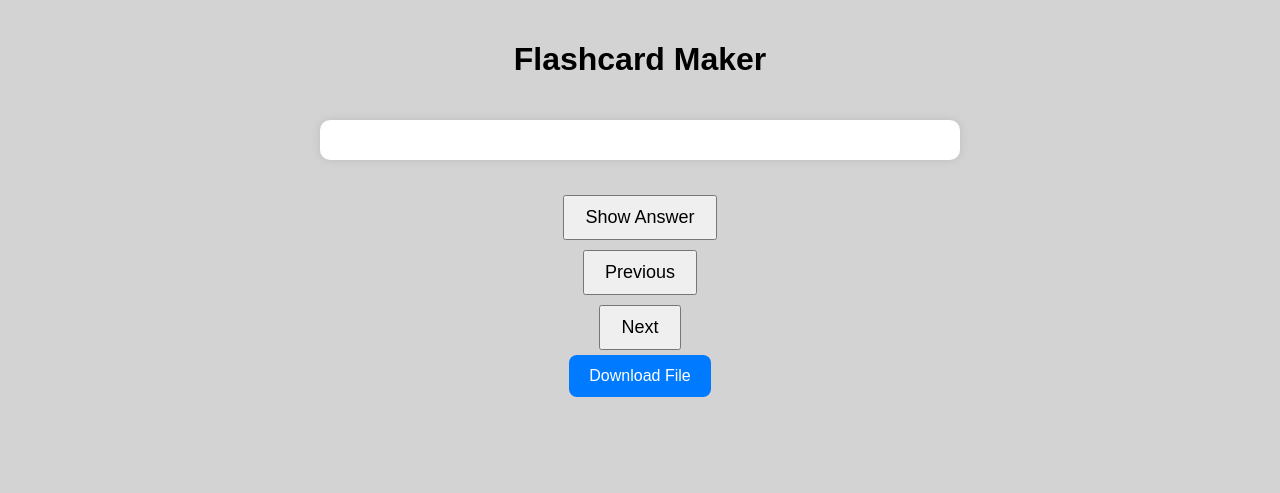
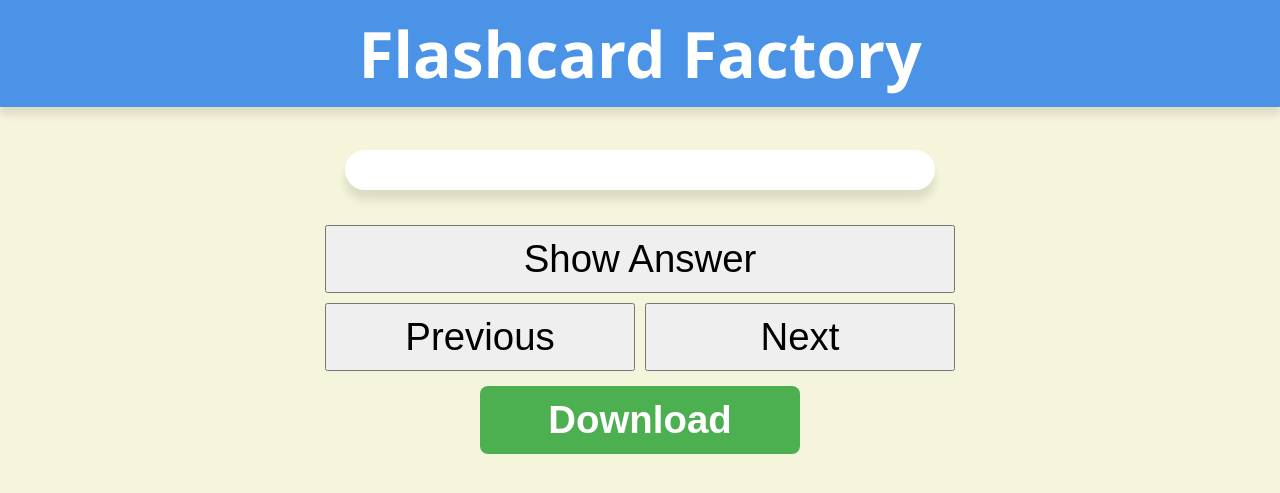
Before and after one commit to SpencerPresley/FlashcardFactory, a Flask app: template src/frontend/templates/flashcards.html in a window 1280 px wide. Shown: the top 493 px of the page. Run offline with Flask 3, Linux system fonts and the light colour scheme; the template is opened without the code that fills it, so the values that code supplies are empty.

Commit message:
Redid html and css for flashcards

```diff
--- a/server.py
+++ b/server.py
@@ -59,7 +59,7 @@ def make_cards(
 
     # flash_cards = "sample.txt"
 
-    flash_cards = run(data, "AIzaSyD9bJQN6OeXwueJd9fC4ctgOfCkzijVESk").get("flashcards_file_path")
+    flash_cards = run(data, os.getenv("GOOGLE_API_KEY")).get("flashcards_file_path")
 
     return templates.TemplateResponse(
         request=request,
--- a/src/frontend/static/flashcards.css
+++ b/src/frontend/static/flashcards.css
@@ -1,71 +1,93 @@
-.downloadButton {
-  background-color: #007bff; /* Nice blue */
-  color: white;
-  padding: 12px 20px;
-  border: none;
-  border-radius: 8px;
-  font-size: 16px;
-  cursor: pointer;
-  transition: all 0.3s ease;
-  text-decoration: none; /* Remove underline for links */
-  display: inline-block;
-}
-
-.downloadButton:hover {
-  background-color: #0056b3; /* Darker blue on hover */
-  transform: scale(1.05); /* Slight zoom effect */
-}
-
-.downloadButton:active {
-  transform: scale(0.95); /* Click effect */
-}
-
 :root {
-  --background-color: lightgray;
+  --background-color: beige;
   --flashcard-bg-color: white;
   --text-color: black;
 }
 
 body {
   margin: 0;
-  padding: 20px; /* Add padding to create a gap around the edge */
   font-family: Arial, sans-serif;
   background-color: var(--background-color);
   color: var(--text-color);
-  display: flex;
-  flex-direction: column;
-  align-items: center;
 }
 
-h1 {
+.webname {
+  background-color: #4a93e7;
+  font-family: "Segoe UI";
+  width: 100;
+  margin-top: 0;
+  padding: 10px;
+  color: white;
+  box-shadow: 0px 8px 8px rgba(0, 0, 0, 0.1);
+  font-size: 5vw;
   text-align: center;
-  color: black;
 }
 
-#flashcard-container {
-  display: flex;
-  flex-direction: column;
-  align-items: center;
-  width: 80%;
-  max-width: 600px;
-  margin: 20px auto;
+.flashcard {
+  margin: 0 auto;
+  background-color: var(--flashcard-bg-color);
+  padding: 20px;
+  border-radius: 20px;
+  box-shadow: 0 10px 10px rgba(0, 0, 0, 0.1);
+  width: 100%;
+  text-align: center;
+  font-size: 4vw;
+  margin-bottom: 30px;
+  width: 43%;
+  height: 80%;
 }
 
-#flashcard {
-  background-color: var(--flashcard-bg-color);
-  padding: 20px;
-  border-radius: 10px;
-  box-shadow: 0 0 10px rgba(0, 0, 0, 0.1);
-  width: 100%;
-  text-align: center;
-  font-size: xx-large;
-  margin-bottom: 30px;
-  height: 75%;
+.answer {
+  width: 50%; /* Adjust as needed */
+  margin: 0 auto; /* Centers it horizontally */
+  display: flex;
+}
+
+.prevNext {
+  width: 50%; /* Adjust as needed */
+  margin: 0 auto; /* Centers it horizontally */
+  display: flex;
+}
+
+.prevNext #prev-card {
+  flex: 1;
+}
+
+.prevNext #next-card {
+  flex: 1;
+}
+
+.answer #toggle-answer {
+  flex:1;
 }
 
 button {
   padding: 10px 20px;
   margin: 5px;
-  font-size: large;
+  font-size: 3vw;
   cursor: pointer;
 }
+
+.download {
+  width: 25%;
+  margin: 10px auto;
+  display: flex;
+}
+
+a {
+  flex: 1;
+  text-decoration: none;
+  background-color: #4CAF50;
+  color: white;
+  padding: 12px 20px;
+  border: none;
+  border-radius: 8px;
+  font-weight: bold;
+  text-align: center;
+  font-size: 3vw;
+  cursor: pointer;
+}
+
+a:hover {
+  background-color: #45a049;
+}
--- a/src/frontend/templates/flashcards.html
+++ b/src/frontend/templates/flashcards.html
@@ -3,80 +3,29 @@
 <head>
     <meta charset="UTF-8">
     <meta name="viewport" content="width=device-width, initial-scale=1.0">
-    <title>Flashcards</title>
+    <title>Flashcard Factory</title>
     <link rel="stylesheet" href="../static/flashcards.css">
 </head>
 <body>
-    <h1 class="webname">Flashcard Maker</h1>
-    <div id="flashcard-container">
-        <div id="flashcard">
+    <h1 class="webname">Flashcard Factory</h1>
+
+        <div class="flashcard">
             <div id="question"></div>
-            <div id="answer" style="display: none;"></div>
+            <div id="answer"></div>
         </div>
-        <button id="toggle-answer">Show Answer</button>
-        <button id="prev-card">Previous</button>
-        <button id="next-card">Next</button>
 
-        <a href="/public/flashcards.txt" class="downloadButton" download>Download File</a>
-    </div>
-    <script>
-        document.addEventListener('DOMContentLoaded', () => {
-            const flashcards = [];
-            const flashcardContainer = document.getElementById('flashcard-container');
-            const questionElement = document.getElementById('question');
-            const answerElement = document.getElementById('answer');
-            const toggleAnswerButton = document.getElementById('toggle-answer');
-            const prevCardButton = document.getElementById('prev-card');
-            const nextCardButton = document.getElementById('next-card');
-            let currentCardIndex = 0;
+        <div class="answer">
+            <button id="toggle-answer">Show Answer</button>
+        </div>
 
-            const filename = "{{ flashcards }}.txt"; // Use the Jinja variable for the filename
+        <div class="prevNext">
+            <button id="prev-card">Previous</button>
+            <button id="next-card">Next</button>
+        </div>
 
-            fetch(`/public/${filename}`)
-                .then(response => response.text())
-                .then(data => {
-                    const lines = data.split(';');
-                    lines.forEach(line => {
-                        const [question, answer] = line.split(',');
-                        if (question && answer) {
-                            flashcards.push({ question: question.trim(), answer: answer.trim() });
-                        }
-                    });
-                    displayFlashcard();
-                });
-
-            function displayFlashcard() {
-                const flashcard = flashcards[currentCardIndex];
-                questionElement.textContent = flashcard.question;
-                answerElement.textContent = flashcard.answer;
-                answerElement.style.display = 'none';
-                toggleAnswerButton.textContent = 'Show Answer';
-            }
-
-            toggleAnswerButton.addEventListener('click', () => {
-                if (answerElement.style.display === 'none') {
-                    answerElement.style.display = 'block';
-                    toggleAnswerButton.textContent = 'Hide Answer';
-                } else {
-                    answerElement.style.display = 'none';
-                    toggleAnswerButton.textContent = 'Show Answer';
-                }
-            });
-
-            prevCardButton.addEventListener('click', () => {
-                if (currentCardIndex > 0) {
-                    currentCardIndex--;
-                    displayFlashcard();
-                }
-            });
-
-            nextCardButton.addEventListener('click', () => {
-                if (currentCardIndex < flashcards.length - 1) {
-                    currentCardIndex++;
-                    displayFlashcard();
-                }
-            });
-        });
-    </script>
+        <div class="download">
+            <a href="/public/sample.txt" class="downloadButton" download>Download</a>
+        </div>
+    <script src="../static/flashcards.js"></script>
 </body>
 </html>
--- a/src/frontend/templates/form.html
+++ b/src/frontend/templates/form.html
@@ -4,7 +4,7 @@
     <meta charset="UTF-8">
     <meta name="viewport" content="width=device-width, initial-scale=1.0">
     <meta http-equiv="X-UA-Compatible" content="ie=edge">
-    <title>Flashcard Maker</title>
+    <title>Flashcard Factory</title>
     <link rel="stylesheet" href="../static/form.css">
   </head>
   <body>
--- a/src/frontend/ui_test_cole/templates/index.html
+++ b/src/frontend/ui_test_cole/templates/index.html
@@ -85,9 +85,9 @@
             const nextCardButton = document.getElementById('next-card');
             let currentCardIndex = 0;
 
-            const filename = "{{ filename }}.txt"; // Use the Jinja variable for the filename
+            const filename = "sample.txt"; // Use the Jinja variable for the filename
 
-            fetch(`/public/${filename}`)
+            fetch(`../${filename}`)
                 .then(response => response.text())
                 .then(data => {
                     const lines = data.split(';');
```
Also changed, not shown: src/frontend/static/flashcards.js (added, +57 -0 lines), src/frontend/static/form.css (+6 -4 lines).
